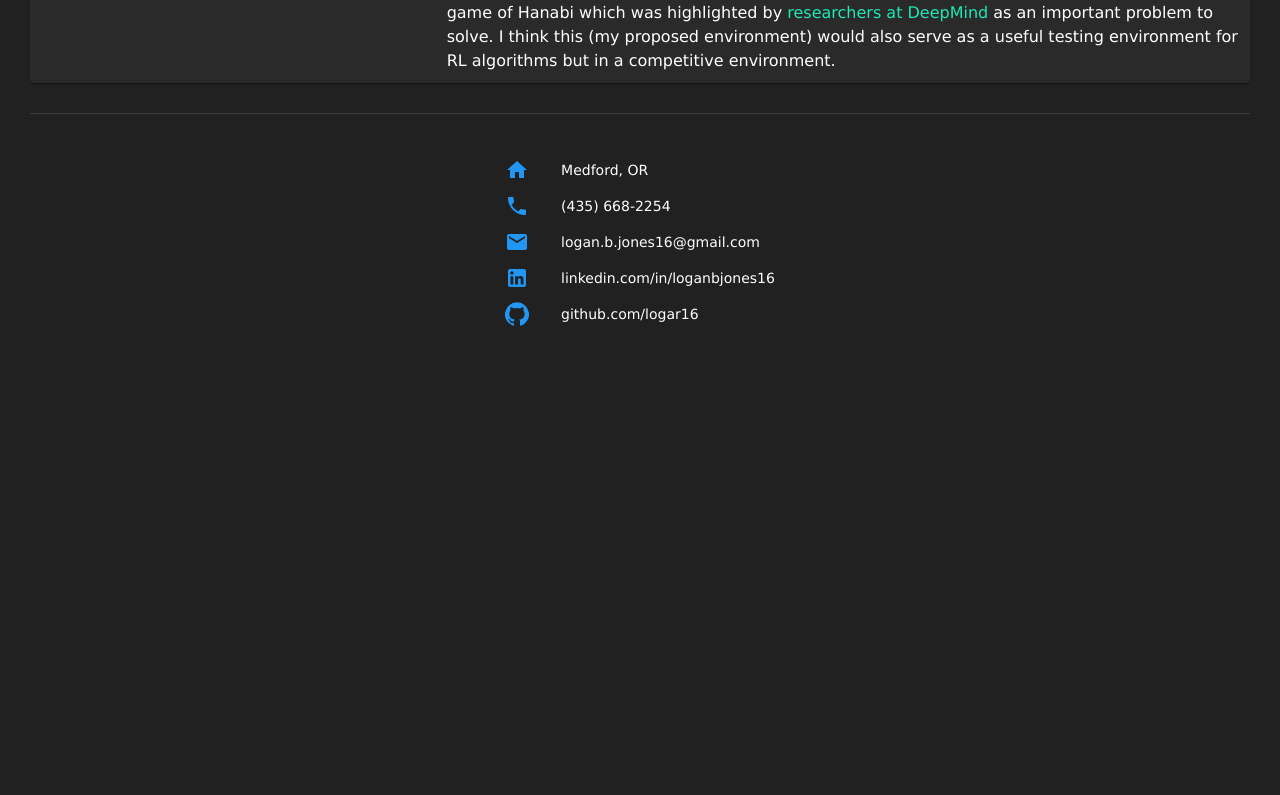
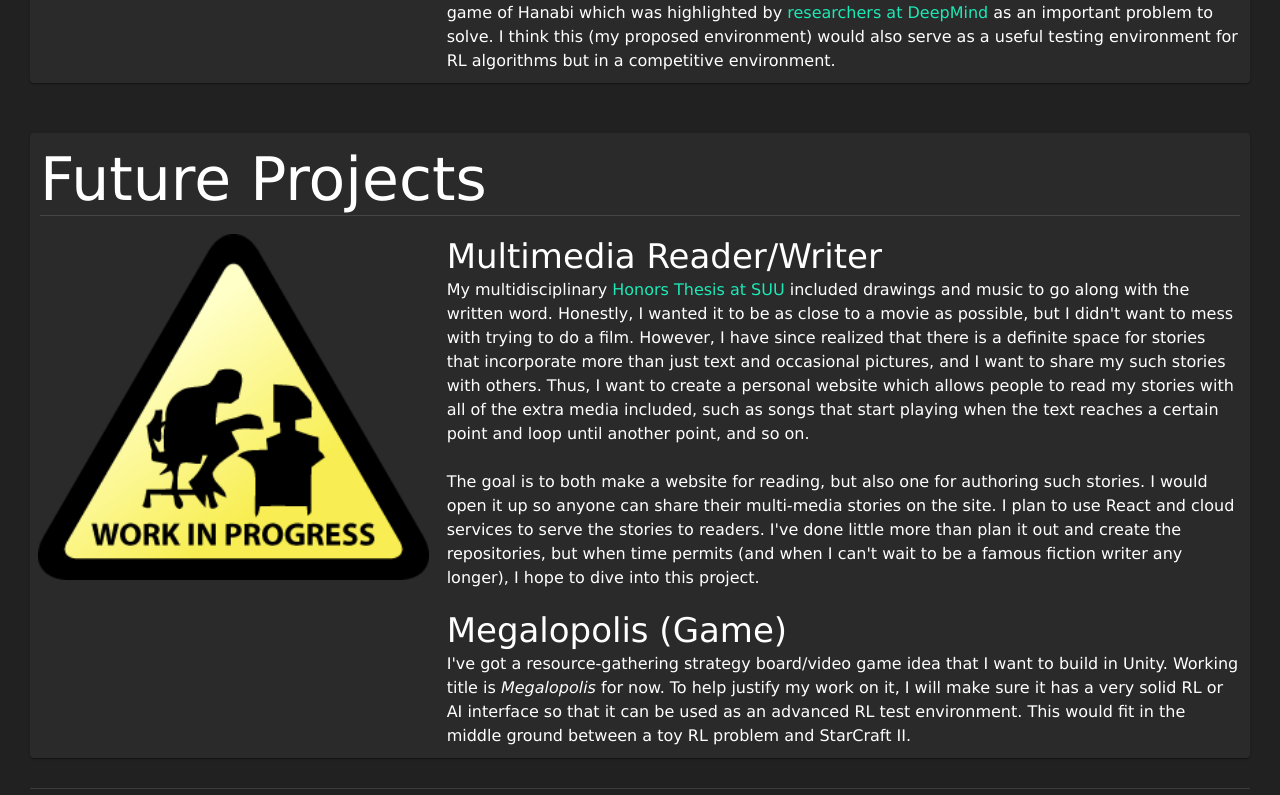
Before and after one commit to logar16/my-site, a React (Create React App) app: page /#/projects in a window 1280 px wide. Shown: the part 3205-4000 px from the top of the page. Before the commit the page ends 3545 px from the top, so only its background shows below. Built offline with nearby package versions, Linux system fonts and the light colour scheme.

Commit message:
Add future projects

```diff
--- /dev/null
+++ b/src/pages/projects/FutureProj.js
@@ -0,0 +1,63 @@
+import React from "react";
+import { Link, Typography } from "@material-ui/core";
+
+import {Entry} from './Projects';
+import wipImage from './WIP.png';
+
+
+export default function FutureProjs() {
+  return (
+    <Entry
+      id='reader'
+      title='Future Projects'
+      image={wipImage}
+    >
+      <Body/>
+    </Entry>
+  );
+}
+
+function Body() {
+  return (
+    <div>
+      <MultimediaReader/>
+      <br></br>
+      <Megalopolis/>
+    </div>
+  );
+}
+
+function Megalopolis() {
+  return (
+    <div>
+      <Typography variant='h4'>
+        Megalopolis (Game)
+      </Typography>
+      <Typography variant='body1' component='div'>
+        I've got a resource-gathering strategy board/video game idea that I want to build in Unity.  Working title is <i>Megalopolis</i> for now.
+        To help justify my work on it, I will make sure it has a very solid RL or AI interface so that it can be used as an advanced RL test environment.
+        This would fit in the middle ground between a toy RL problem and StarCraft II.
+      </Typography>
+    </div>
+  );
+}
+
+function MultimediaReader() {
+  return (
+    <div>
+      <Typography variant='h4'>
+        Multimedia Reader/Writer
+      </Typography>
+      <Typography variant='body1'>
+        My multidisciplinary <Link href='/#/experience/suu?switch=true'>Honors Thesis at SUU</Link> included drawings and music to go along with the written word.
+        Honestly, I wanted it to be as close to a movie as possible, but I didn't want to mess with trying to do a film.
+        However, I have since realized that there is a definite space for stories that incorporate more than just text and occasional pictures, and I want to share my such stories with others.
+        Thus, I want to create a personal website which allows people to read my stories with all of the extra media included, such as songs that start playing when the text reaches a certain point and loop until another point, and so on.
+        <br></br>
+        <br></br>
+        The goal is to both make a website for reading, but also one for authoring such stories.  I would open it up so anyone can share their multi-media stories on the site.  I plan to use React and cloud services to serve the stories to readers.
+        I've done little more than plan it out and create the repositories, but when time permits (and when I can't wait to be a famous fiction writer any longer), I hope to dive into this project.
+      </Typography>
+    </div>
+  );
+}
--- a/src/pages/projects/Projects.js
+++ b/src/pages/projects/Projects.js
@@ -7,6 +7,7 @@ import LunarLander from './LunarLanderProj'
 import UnityMlAgents from './UnityMLAgentsProj'
 import Contact from '../../common/Contact';
 import { useLocation } from "react-router-dom";
+import FutureProjs from "./FutureProj";
 
 
 const useStyles = makeStyles(() => ({
@@ -49,7 +50,7 @@ export default function Projects() {
         window.scroll(0, element.offsetTop - 50);
     }
     else {
-      window.scrollTo({top: 0});
+      // window.scrollTo({top: 0});
     }
   }, [])
 
@@ -64,6 +65,7 @@ export default function Projects() {
       <ProjectList>
         <LunarLander/>
         <UnityMlAgents/>
+        <FutureProjs/>
       </ProjectList>
 
       <div>
```
Also changed, not shown: src/pages/projects/WIP.png (added).
